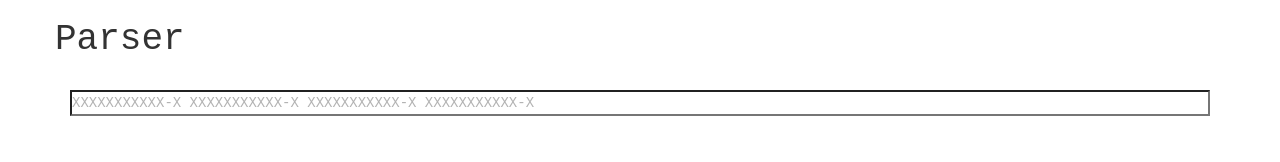
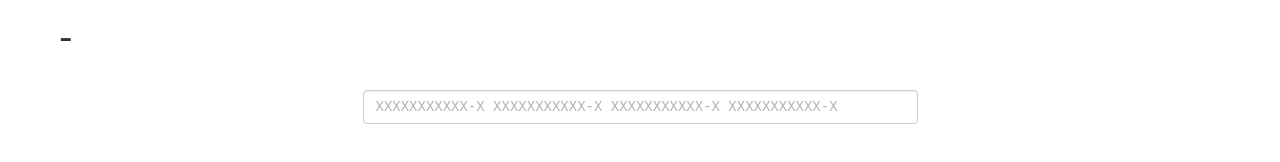
Before and after one commit to luciopaiva/boleto, a plain HTML site: page index.html in a window 1280 px wide. Drawn offline with Linux system fonts and the light colour scheme.

Commit message:
Dynamic placeholder (WIP)

```diff
--- a/index.css
+++ b/index.css
@@ -13,8 +13,8 @@ input {
 
 #mask {
     position: relative;
-    top: -23px;
-    left: 2px;
+    top: -27px;
+    left: 13px;
     z-index: -1;
     color: rgba(0,0,0,0.3);
 }
--- a/index.html
+++ b/index.html
@@ -12,14 +12,16 @@
 
 <div class="container">
     <div class="row">
-        <h1>Parser</h1>
+        <h1>-</h1>
     </div>
 
     <div class="row">
-        <div class="col-md-12">
+        <div class="col-md-6 col-md-offset-3">
+
+            <!-- code component -->
             <form action="" class="form">
                 <label for="code"></label>
-                <input id="code" type="text">
+                <input id="code" class="form-control">
                 <span id="mask">XXXXXXXXXXX-X XXXXXXXXXXX-X XXXXXXXXXXX-X XXXXXXXXXXX-X</span>
             </form>
         </div>
--- a/index.js
+++ b/index.js
@@ -1,9 +1,10 @@
 
-class Boleto {
 
-    constructor () {
-        this.code = document.getElementById('code');
-        this.mask = document.getElementById('mask');
+class NumericComponent {
+
+    constructor (codeElementId, maskElementId) {
+        this.code = document.getElementById(codeElementId);
+        this.mask = document.getElementById(maskElementId);
 
         this.maskFull =  'XXXXXXXXXXX-X XXXXXXXXXXX-X XXXXXXXXXXX-X XXXXXXXXXXX-X';
         this.maskEmpty = '           -             -             -             - ';
@@ -11,46 +12,58 @@ class Boleto {
         this.code.value = '';
         this.code.attributes['maxlength'] = this.maskFull.length;
 
-        this.allowedKeys = new Set('0.1.2.3.4.5.6.7.8.9.Backspace.Delete.ArrowLeft.ArrowRight.Home.End'.split('.'));
-        this.movementKeys = new Set('ArrowLeft.ArrowRight.Home.End'.split('.'));
+        this.allowedKeys = new Set('0,1,2,3,4,5,6,7,8,9,Backspace,Delete,ArrowLeft,ArrowRight,Home,End'.split(','));
+        this.movementKeys = new Set('ArrowLeft,ArrowRight,Home,End'.split(','));
         this.code.addEventListener('keydown', this.checkKey.bind(this));
     }
 
     checkKey(event) {
+        // status before key is applied
+        const currentLength = this.code.value.length;
+        const currentCaret = this.code.selectionStart;
+
+        // cancel event if either key is not allowed or field is full
         if (!this.allowedKeys.has(event.key)) {
             event.preventDefault();
             return;
         }
 
+        // allow caret to move
         if (this.movementKeys.has(event.key)) {
             return;  // allow it, but stop here
         }
 
-        const currentLength = this.code.value.length;
-        const currentCaret = this.code.selectionStart;
-
+        // edge conditions
         if ((event.key === 'Backspace' && currentCaret === 0) ||
             (event.key === 'Delete' && currentCaret === currentLength)) {
             event.preventDefault();
             return;  // no effect
         }
 
-        const selectionSize = this.code.selectionEnd - this.code.selectionStart;
-        const decreasingLength = event.key === 'Backspace' || event.key === 'Delete';
+        const selectionSize = this.code.selectionEnd - this.code.selectionStart;  // if any
+        const isDecreasingLength = event.key === 'Backspace' || event.key === 'Delete';
 
-        const howMuchToDecrase = selectionSize > 0 ? selectionSize : 1;
+        const howMuchToDecrease = selectionSize > 0 ? selectionSize : 1;
         const howMuchToIncrease = selectionSize > 0 ? 1 - selectionSize : 1;
-        const newLength = currentLength + (decreasingLength ? -howMuchToDecrase : howMuchToIncrease);
+        const newLength = currentLength + (isDecreasingLength ? -howMuchToDecrease : howMuchToIncrease);
 
+        // check if new length is greater than allowed
         if (newLength > this.maskFull.length) {
             event.preventDefault();
             return;
         }
 
-        const currentMask = this.maskEmpty.substr(0, newLength) +
-            this.maskFull.substr(newLength);
+        // hide the part of the mask that is already filled
+        const currentMask = this.maskEmpty.substr(0, newLength) + this.maskFull.substr(newLength);
         this.mask.innerHTML = currentMask.replace(/\s/g, '&nbsp;');
     }
 }
 
+class Boleto {
+
+    constructor () {
+        this.numericComponent = new NumericComponent('code', 'mask');
+    }
+}
+
 window.addEventListener('load', () => new Boleto());
```
